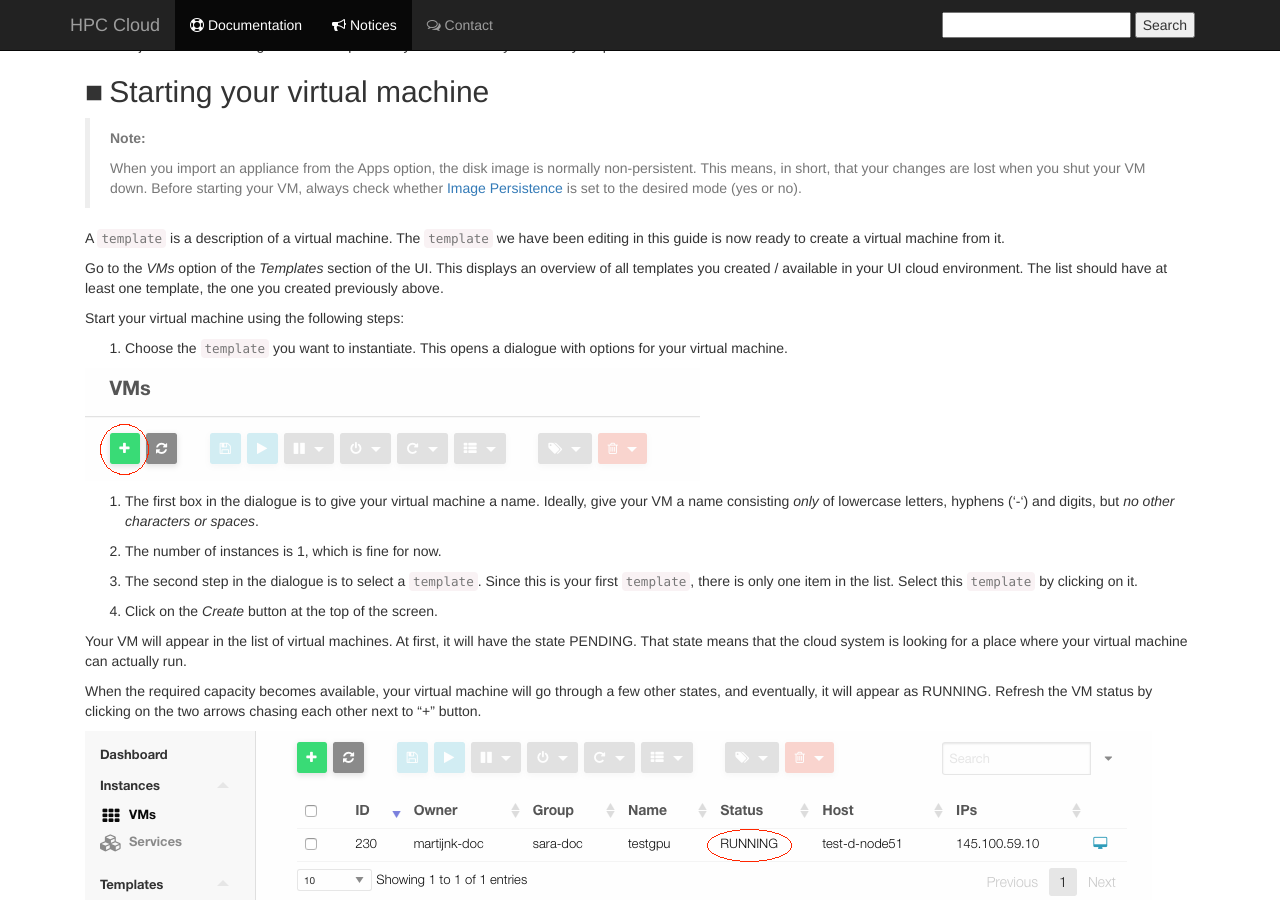
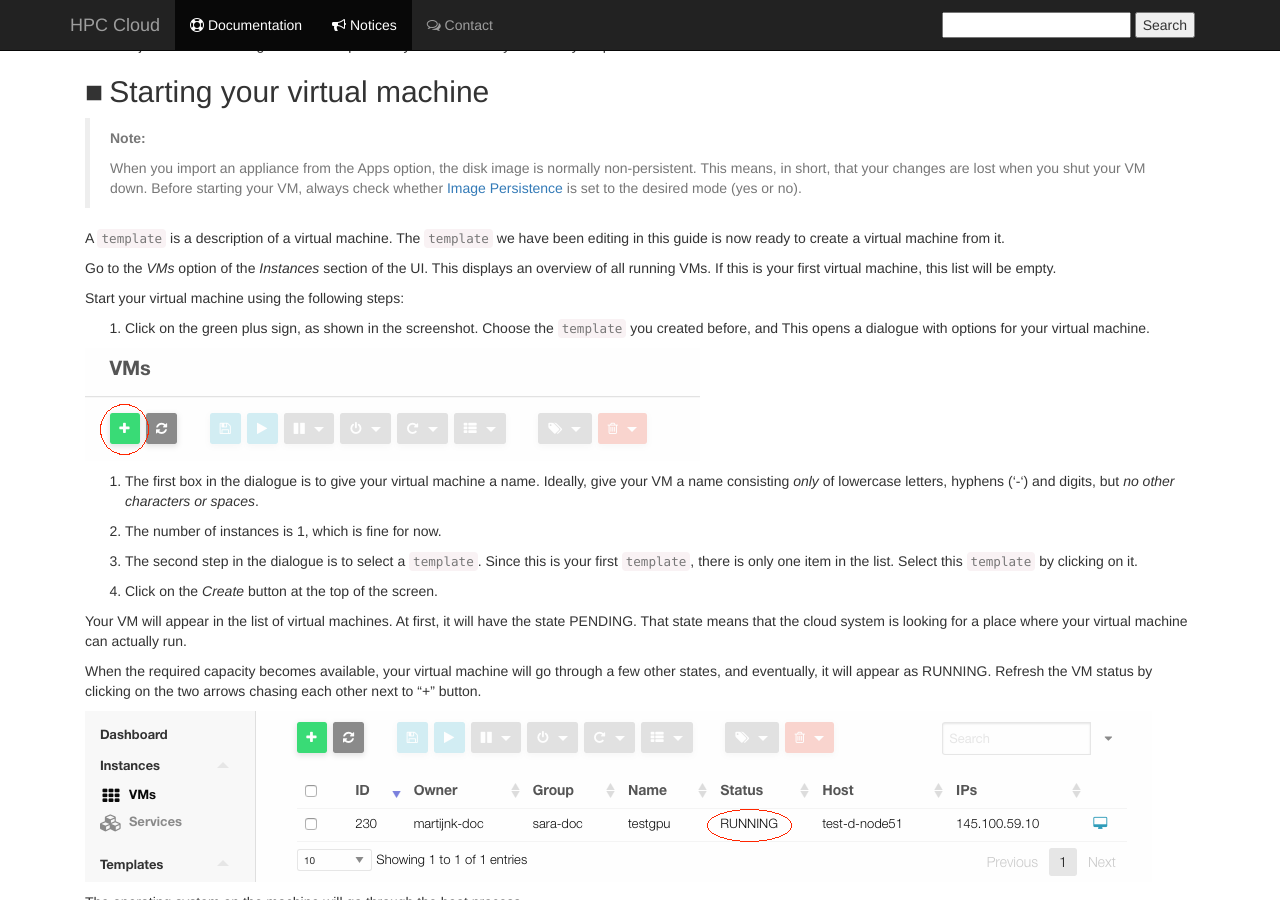
Before and after one commit to sara-nl/clouddocs, a Jekyll site: the page built from general-start.markdown, in a window 1280 px wide and 900 px high, scrolled down 3768 px. Built offline with Jekyll 4.4.1, drawn with Linux system fonts in a browser that asks for light colours; nearby versions of some CDN libraries; our own code applies the rules of GitHub Pages for plain Markdown files; some of the changed lines change nothing that is shown.

Commit message:
Update general-start.markdown

```diff
--- a/general-start.markdown
+++ b/general-start.markdown
@@ -101,29 +101,11 @@ You can just close this dialogue now. Your public key is automatically stored in
 
 A `template` is a description of a virtual machine. The `template` we have been editing in this guide is now ready to create a virtual machine from it.
 
-<!---
 Go to the _VMs_ option of the _Instances_ section of the UI. This displays an overview of all running VMs. If this is your first virtual machine, this list will be empty.
 
 Start your virtual machine using the following steps:
 
-1. Click on the green plus sign, as shown in the screenshot. This opens a dialogue with options for your virtual machine.
-![startVM](images/startVM.png)
-
-2. The first box in the dialogue is to give your virtual machine a name. Ideally, give your VM a name consisting *only* of lowercase letters, hyphens ('-') and digits, but *no other characters or spaces*.
-
-3. The number of instances is 1, which is fine for now.
-
-4. The second step in the dialogue is to select a `template`. Since this is your first `template`, there is only one item in the list. Select this `template` by clicking on it.
-
-5. Click on the _Create_ button at the top of the screen.
-
--->
-
-Go to the _VMs_ option of the _Templates_ section of the UI. This displays an overview of all templates you created / available in your UI cloud environment. The list should have at least one template, the one you created previously above.
-
-Start your virtual machine using the following steps:
-
-1. Choose the `template` you want to instantiate. This opens a dialogue with options for your virtual machine.
+1. Click on the green plus sign, as shown in the screenshot. Choose the `template` you created before, and This opens a dialogue with options for your virtual machine.
 
 ![startVM](images/startVM.png)
 
```
